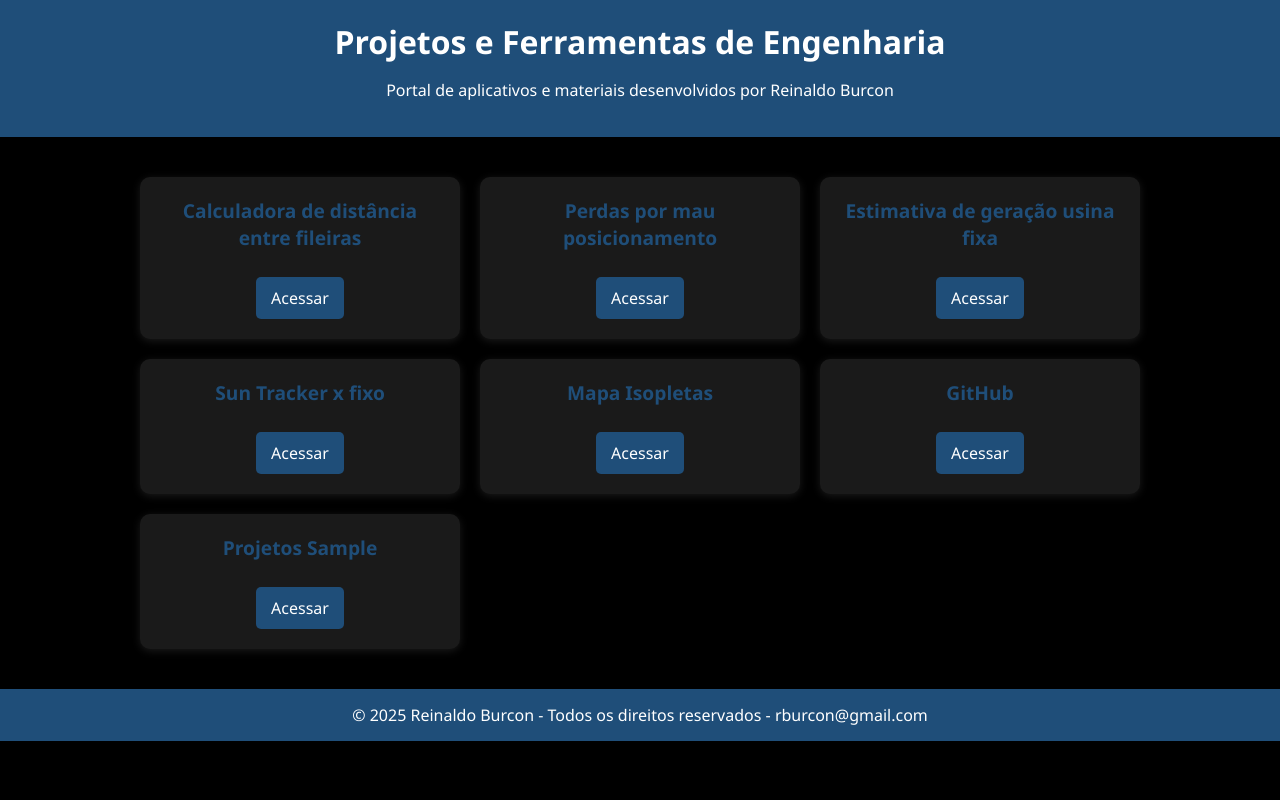
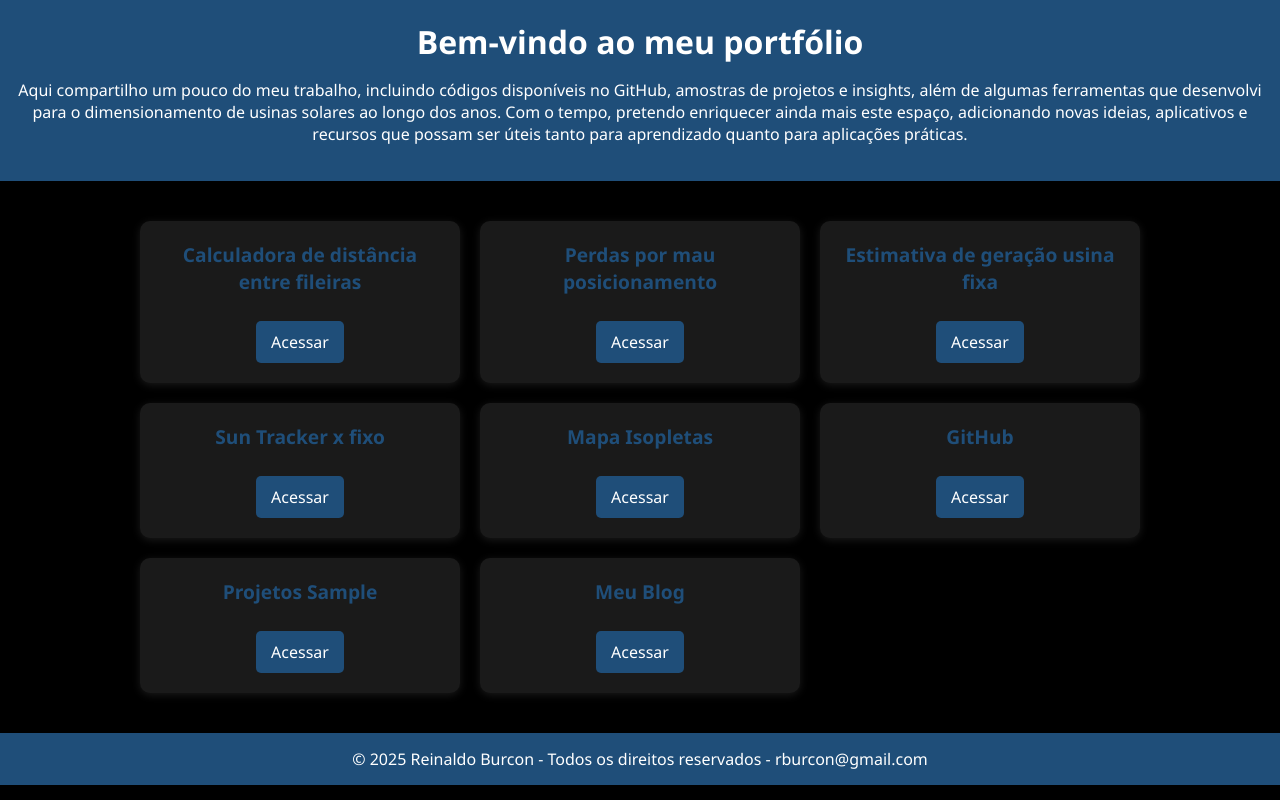
Before and after one commit to rburcon/rburcon.github.io, a plain HTML site: page projetos/index.html in a window 1280 px wide. Drawn offline with Linux system fonts and the light colour scheme.

Commit message:
Update index.html

```diff
--- a/projetos/index.html
+++ b/projetos/index.html
@@ -84,8 +84,11 @@
 </head>
 <body>
     <header>
-        <h1>Projetos e Ferramentas de Engenharia</h1>
-        <p>Portal de aplicativos e materiais desenvolvidos por Reinaldo Burcon</p>
+        <h1>Bem-vindo ao meu portfólio</h1>
+        <p>
+        Aqui compartilho um pouco do meu trabalho, incluindo códigos disponíveis no GitHub, amostras de projetos e insights, além de algumas ferramentas que desenvolvi para o dimensionamento de usinas solares ao longo dos anos.
+        Com o tempo, pretendo enriquecer ainda mais este espaço, adicionando novas ideias, aplicativos e recursos que possam ser úteis tanto para aprendizado quanto para aplicações práticas.
+    	  </p>
     </header>
 
     <main>
@@ -118,6 +121,10 @@
                 <h2>Projetos Sample</h2>
                 <a href="https://drive.google.com/drive/folders/1LYP0-jbVICmcU_XE-Qbuu5-QAoYuaGCv?usp=sharing" target="_blank">Acessar</a>
             </div>
+            <div class="card">
+                <h2>Meu Blog</h2>
+                <a href="https://rburcon.wordpress.com/" target="_blank">Acessar</a>
+            </div>
         </div>
     </main>
 
```
